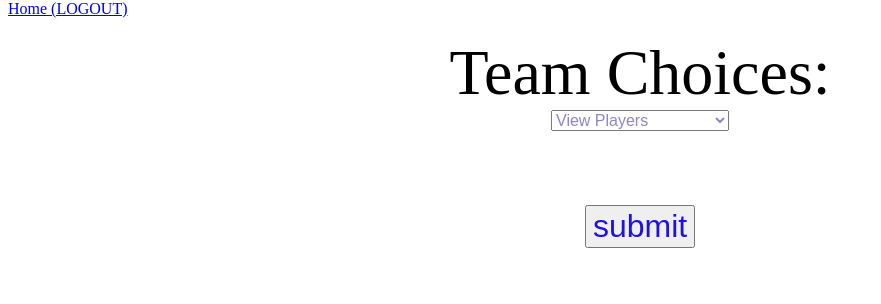
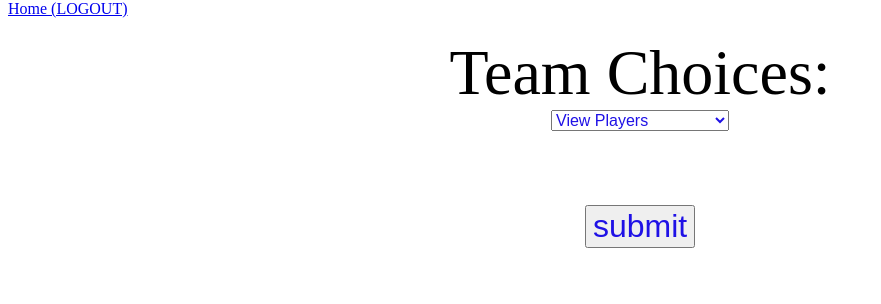
Before and after one commit to everettprussak/SoccerWebsite, a Flask app: template template/teams.html in a window 1280 px wide. Shown: the part 294-598 px from the top of the page, without its empty margins (0-881 px from the left). Run offline with Flask 3, Linux system fonts and the light colour scheme; the template is opened without the code that fills it, so the values that code supplies are empty.

Commit message:
Update teams.html

```diff
--- a/template/teams.html
+++ b/template/teams.html
@@ -10,7 +10,7 @@
   <br>
   <center><form action = "{{ url_for('teams') }}" style="font-size: 4rem; color: #000000" method = "post">Team Choices:</a>
     <!-- all the options for teams to veiw -->
-    <center><select name="option" id="option" style="font-size: 1rem; color: #9083ca">
+    <center><select name="option" id="option" style="font-size: 1rem; color: #1f11e6">
       <option value="players">View Players</option>
       <option value="add_player">Add Player</option>
       <option value="games">View Games</option>
```
